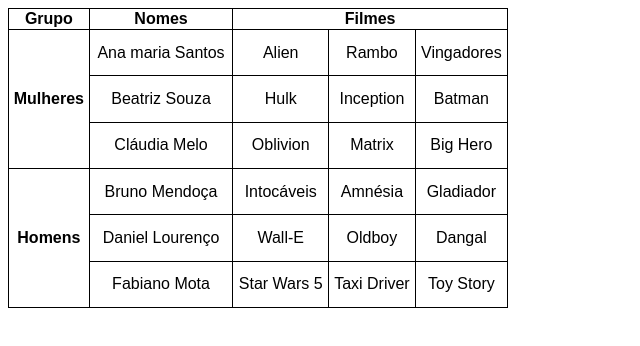
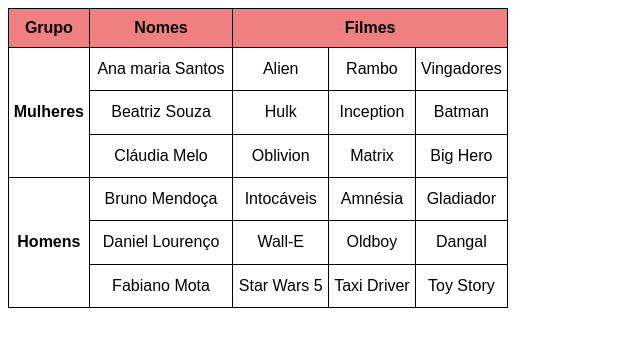
Before and after one commit to Carvalho-Jean/html-css, a plain HTML site: page exercicios/ex023/tabela004.html in a window 1280 px wide. Shown: the whole page, without its empty margins (0-640 px from the left). Drawn offline with Linux system fonts and the light colour scheme.

Commit message:
Update tabela004.html
melhorias qualidade de vida no "tabela004".

```diff
--- a/exercicios/ex023/tabela004.html
+++ b/exercicios/ex023/tabela004.html
@@ -16,6 +16,11 @@
             border-collapse: collapse;
         }
 
+        thead th{
+            padding: 10px;
+            background-color: lightcoral;
+        }
+
         td, th {
             border: 1px solid black;
         }
@@ -27,16 +32,14 @@
     <table>
         <thead>
             <tr>
-                <th>Grupo</th>
-                <th>Nomes</th>
-                <th colspan="3">Filmes</th>
+                <th scope="row">Grupo</th>
+                <th scope="row">Nomes</th>
+                <th colspan="3" scope="row">Filmes</th>
             </tr>
         </thead>
         <tbody>
             <tr>
-                <th rowspan="4" class="classe">Mulheres</th>
-            </tr>
-            <tr>
+                <th rowspan="3" scope="col">Mulheres</th>
                 <td>Ana maria Santos</td>
                 <td>Alien</td>
                 <td>Rambo</td>
@@ -55,9 +58,7 @@
                 <td>Big Hero</td>
             </tr>
             <tr>
-                <th rowspan="4" class="classe">Homens</th>
-            </tr>
-            <tr>
+                <th rowspan="3" scope="col">Homens</th>
                 <td>Bruno Mendoça</td>
                 <td>Intocáveis</td>
                 <td>Amnésia</td>
```
